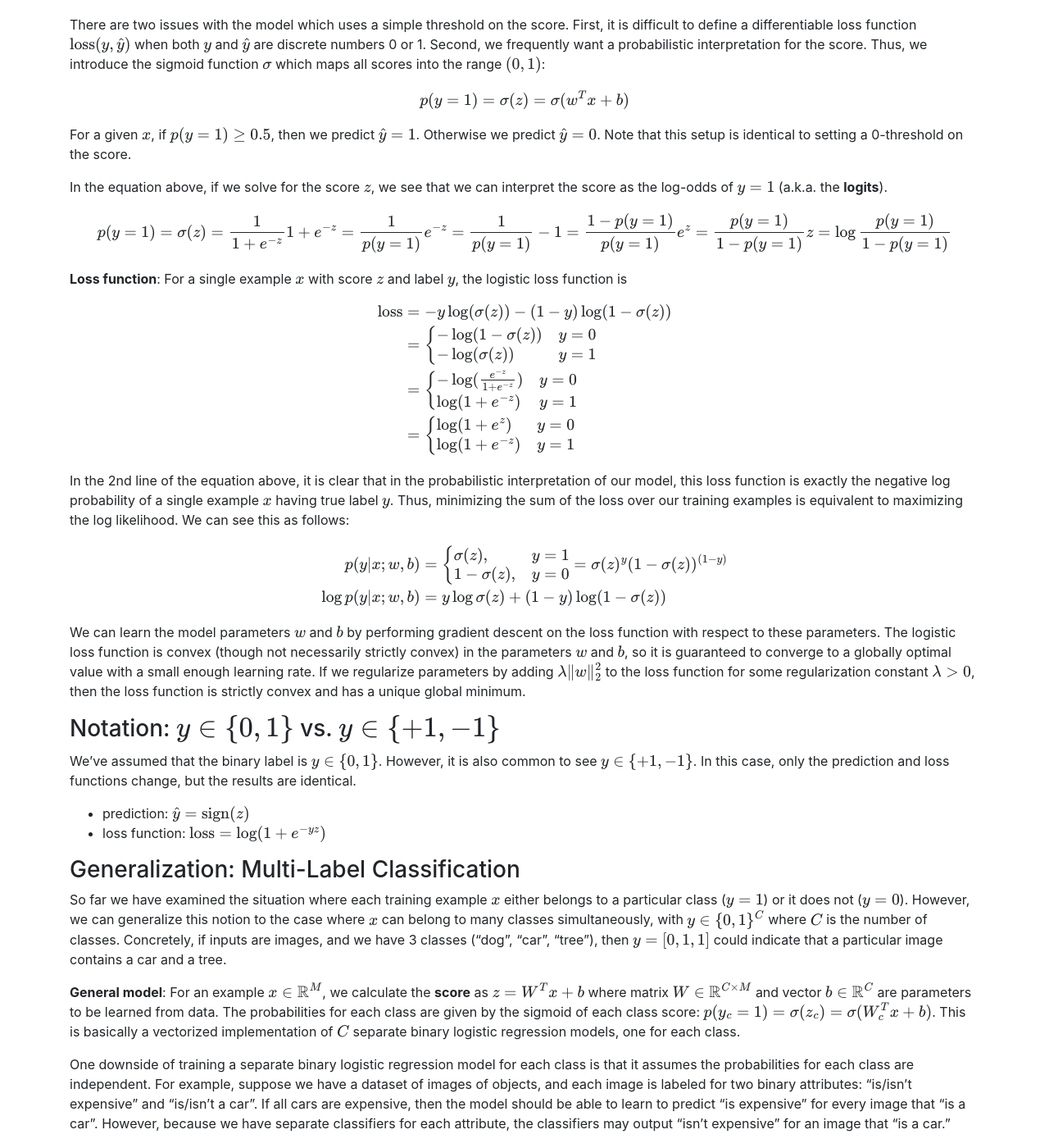
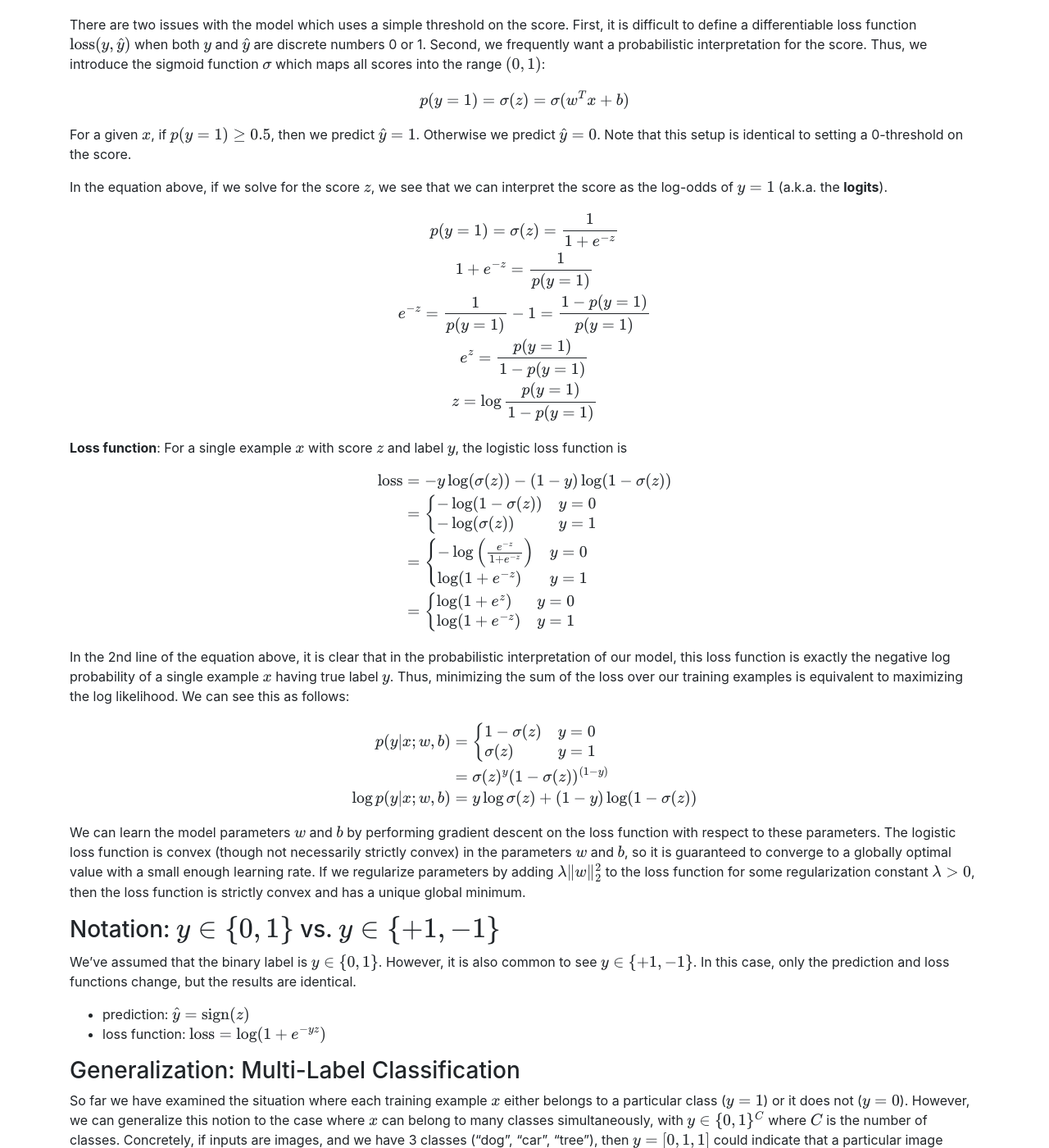
Before and after one commit to chrisyeh96/chrisyeh96.github.io, a Jekyll site: the page built from _posts/2018-06-11-logistic-regression.md, in a window 1280 px wide and 1400 px high, scrolled down 2844 px. Shown: the whole window at 82% size. Built offline with Jekyll 4.4.1, drawn with Linux system fonts in a browser that asks for light colours; some of the changed text lies outside the part shown.

Commit message:
Logistic Regression: consistency for cases. Fix display errors

```diff
--- a/_posts/2018-06-11-logistic-regression.md
+++ b/_posts/2018-06-11-logistic-regression.md
@@ -92,33 +92,33 @@ For a given $$x$$, if $$p(y=1) \geq 0.5$$, then we predict $$\hat{y}=1$$. Otherw
 In the equation above, if we solve for the score $$z$$, we see that we can interpret the score as the log-odds of $$y=1$$ (a.k.a. the **logits**).
 
 $$
-\begin{equation*}
+\begin{gather*}
     p(y=1) = \sigma(z) = \frac{1}{1 + e^{-z}} \\
     1 + e^{-z} = \frac{1}{p(y=1)} \\
     e^{-z} = \frac{1}{p(y=1)} - 1 = \frac{1 - p(y=1)}{p(y=1)} \\
     e^z = \frac{p(y=1)}{1 - p(y=1)} \\
-    z = \log \frac{p(y=1)}{1 - p(y=1)} \\
-\end{equation*}
+    z = \log \frac{p(y=1)}{1 - p(y=1)}
+\end{gather*}
 $$
 
 **Loss function**: For a single example $$x$$ with score $$z$$ and label $$y$$, the logistic loss function is
 
 $$
 \begin{align*}
-\text{loss}
-&= -y\log(\sigma(z)) - (1-y)\log(1 - \sigma(z)) \\
-&= \begin{cases}
+  \text{loss}
+  &= -y\log(\sigma(z)) - (1-y)\log(1 - \sigma(z)) \\
+  &= \begin{cases}
     -\log(1 - \sigma(z)) & y = 0 \\
     -\log(\sigma(z))     & y = 1
-   \end{cases} \\
-&= \begin{cases}
-    -\log(\frac{e^{-z}}{1 + e^{-z}}) & y = 0 \\
+    \end{cases} \\
+  &= \begin{cases}
+    -\log\left( \frac{e^{-z}}{1 + e^{-z}} \right) & y = 0 \\
     \log(1 + e^{-z})                 & y = 1
-   \end{cases} \\
-&= \begin{cases}
+    \end{cases} \\
+  &= \begin{cases}
     \log(1 + e^z)    & y = 0 \\
     \log(1 + e^{-z}) & y = 1
-   \end{cases} \\
+    \end{cases}
 \end{align*}
 $$
 
@@ -126,13 +126,15 @@ In the 2nd line of the equation above, it is clear that in the probabilistic int
 
 $$
 \begin{align*}
-  p(y|x; w,b) &=
-    \begin{cases}
-    \sigma(z),     & y=1 \\
-    1 - \sigma(z), & y=0
-    \end{cases}
-    = \sigma(z)^y (1-\sigma(z))^{(1-y)} \\
-  \log p(y|x; w,b) &= y \log \sigma(z) + (1-y) \log (1-\sigma(z))
+  p(y|x; w,b)
+  &= \begin{cases}
+    1 - \sigma(z) & y=0 \\
+    \sigma(z)     & y=1
+    \end{cases} \\
+  &= \sigma(z)^y (1-\sigma(z))^{(1-y)}
+  \\
+  \log p(y|x; w,b)
+  &= y \log \sigma(z) + (1-y) \log (1-\sigma(z))
 \end{align*}
 $$
 
@@ -202,8 +204,8 @@ $$
 \begin{align*}
   \hat{y}_c
   &= \frac{e^{(W_c + v) \cdot x + (b_c + d)}}{\sum_i e^{(W_i + v) \cdot x + (b_i + d)}} \\
-  & = \frac{e^{W_c \cdot x + b_c} e^{v \cdot x + d}}{\sum_i e^{W_i \cdot x + b_i} e^{v \cdot x + d}} \\
-  & = \frac{e^{W_c \cdot x + b_c}}{\sum_i e^{W_i \cdot x + b_i}}
+  &= \frac{e^{W_c \cdot x + b_c} e^{v \cdot x + d}}{\sum_i e^{W_i \cdot x + b_i} e^{v \cdot x + d}} \\
+  &= \frac{e^{W_c \cdot x + b_c}}{\sum_i e^{W_i \cdot x + b_i}}
 \end{align*}
 $$
 
@@ -255,7 +257,7 @@ $$
   &= \begin{cases}
     -\log(1 - \sigma(z)) & y = 0 \\
     -\log(\sigma(z))     & y = 1
-   \end{cases} \\
+    \end{cases}
 \end{align*}
 $$
 
```
